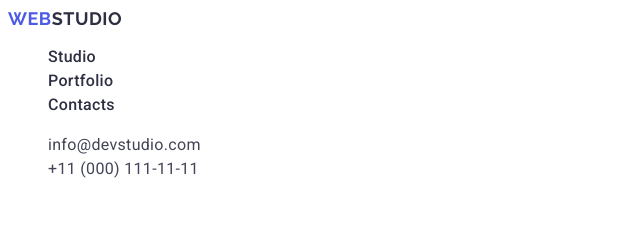
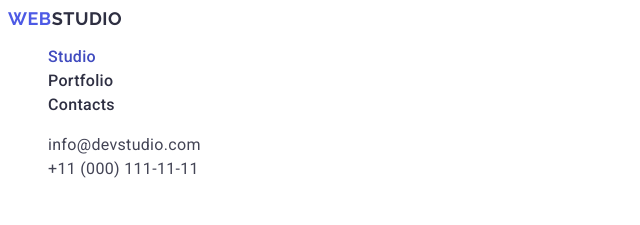
Before and after one commit to maxi-adamchuk/goit-markup-hw-02, a plain HTML site: page index.html in a window 1280 px wide. In both pictures the pointer is over the link "Studio". Shown: the top 225 px of the page, 0-640 px from the left. Drawn offline with Linux system fonts and the light colour scheme.

Commit message:
Add files via upload

```diff
--- a/css/styles.css
+++ b/css/styles.css
@@ -33,7 +33,7 @@ letter-spacing: 0.02em;
 color: #2e2f42;
 }
 
-.navilinks .link:hover, .navilinks .link:focus {
+.navilinks:hover, .navilinks:focus {
     color: #404bbf;
 }
 
```
